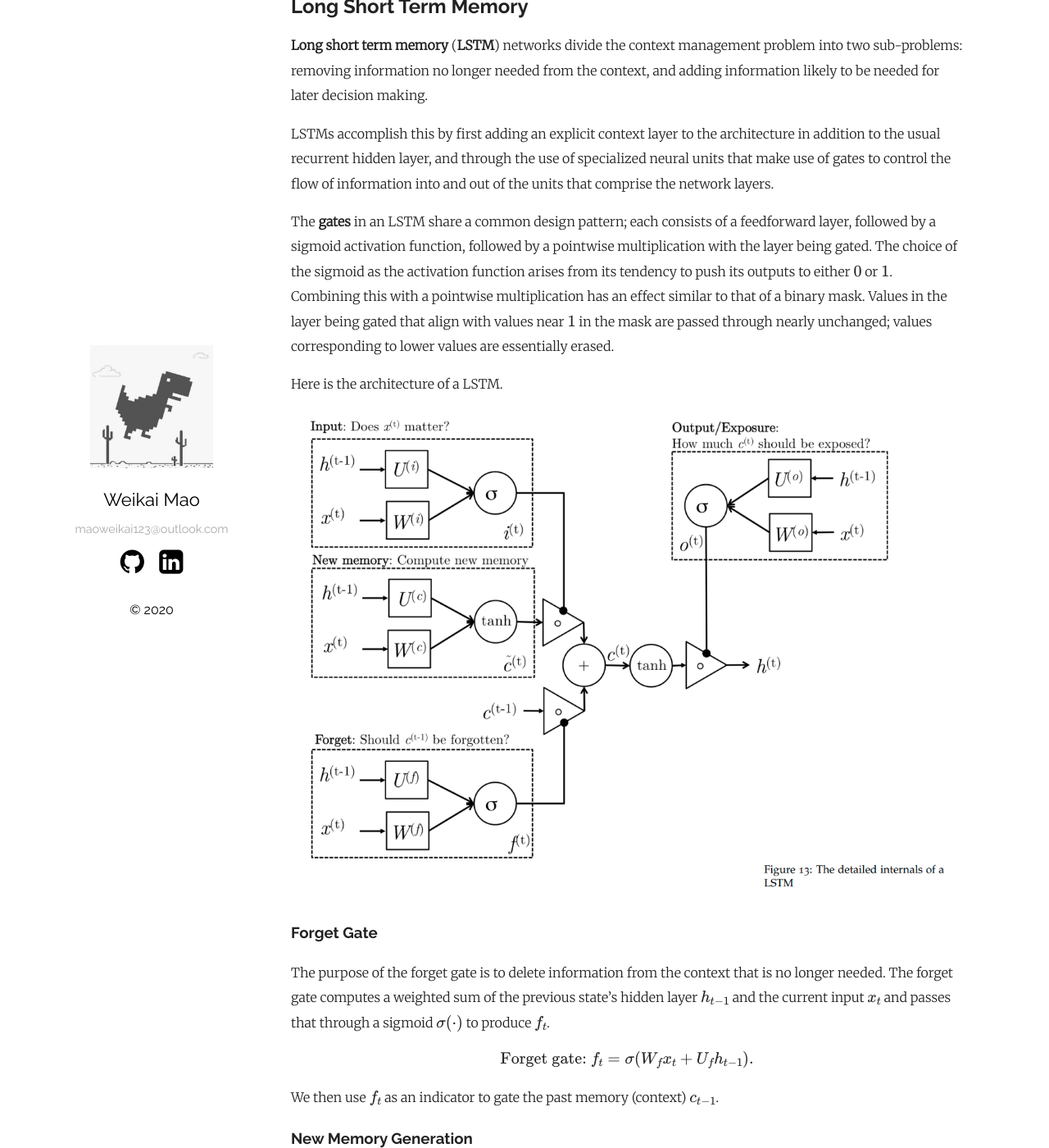
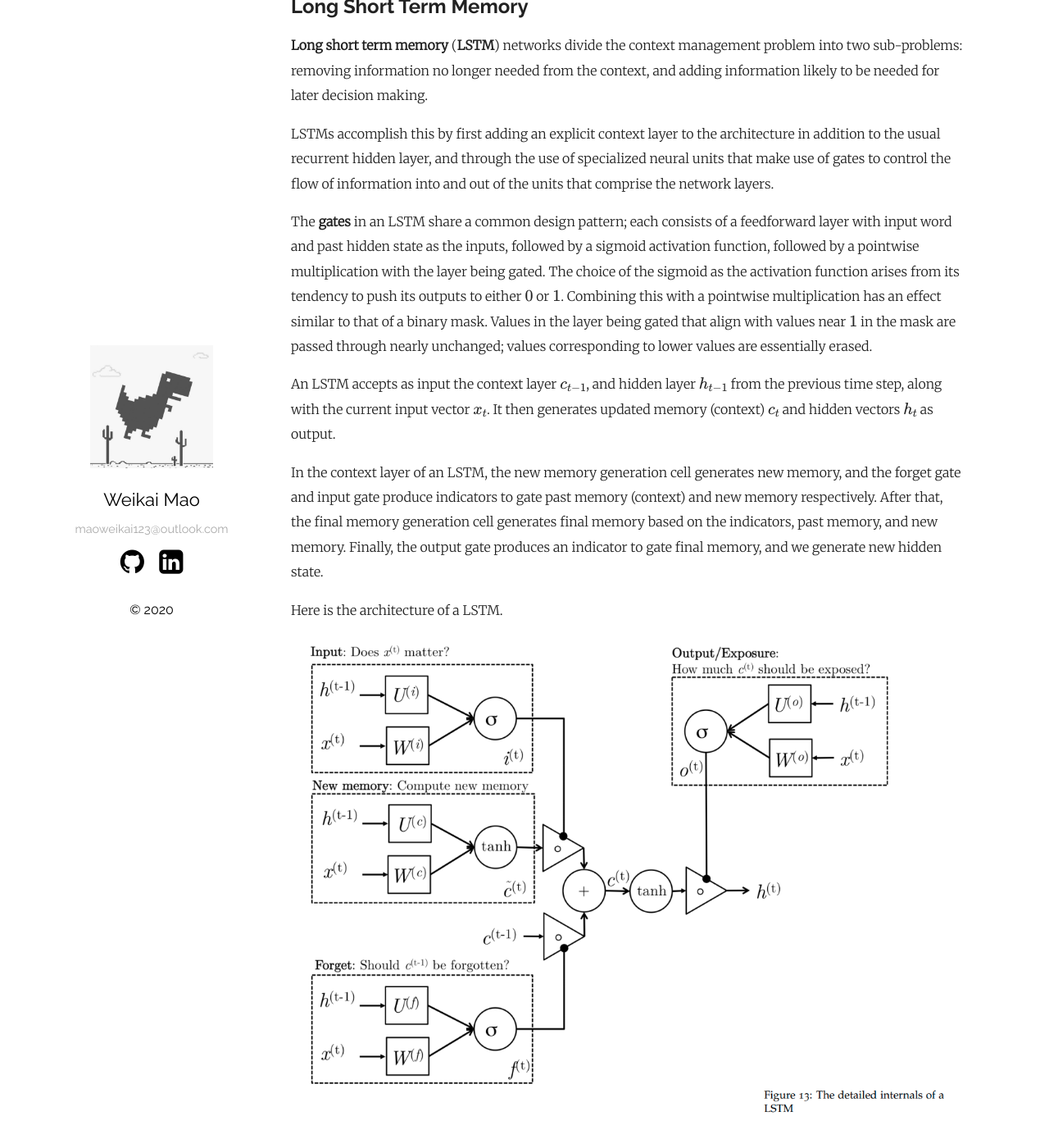
Before and after one commit to WalkerMao/walkermao.github.io, a Jekyll site: the page built from _posts/2020-06-30-LSTM.md, in a window 1280 px wide and 1400 px high, scrolled down 729 px. Shown: the whole window at 82% size. Built offline with Jekyll 4.4.1, drawn with Linux system fonts in a browser that asks for light colours; formulas are drawn with MathJax 3; comment, search, counter and statistics services are not loaded; some of the changed text lies outside the part shown.

Commit message:
update LSTM.md

```diff
--- a/_posts/2020-06-30-LSTM.md
+++ b/_posts/2020-06-30-LSTM.md
@@ -23,7 +23,12 @@ To address these issues, more complex network architectures have been designed t
 
 LSTMs accomplish this by first adding an explicit context layer to the architecture in addition to the usual recurrent hidden layer, and through the use of specialized neural units that make use of gates to control the flow of information into and out of the units that comprise the network layers.
 
-The **gates** in an LSTM share a common design pattern; each consists of a feedforward layer, followed by a sigmoid activation function, followed by a pointwise multiplication with the layer being gated. The choice of the sigmoid as the activation function arises from its tendency to push its outputs to either $0$ or $1$. Combining this with a pointwise multiplication has an effect similar to that of a binary mask. Values in the layer being gated that align with values near $1$ in the mask are passed through nearly unchanged; values corresponding to lower values are essentially erased.
+The **gates** in an LSTM share a common design pattern; each consists of a feedforward layer with input word and past hidden state as the inputs, followed by a sigmoid activation function, followed by a pointwise multiplication with the layer being gated. The choice of the sigmoid as the activation function arises from its tendency to push its outputs to either $0$ or $1$. Combining this with a pointwise multiplication has an effect similar to that of a binary mask. Values in the layer being gated that align with values near $1$ in the mask are passed through nearly unchanged; values corresponding to lower values are essentially erased.
+
+An LSTM accepts as input the context layer $$c_{t-1}$$, and hidden layer $$h_{t-1}$$ from the previous time step, along with the current input
+vector $$x_t$$. It then generates updated memory (context) $$c_t$$ and hidden vectors $$h_t$$ as output.
+
+In the context layer of an LSTM, the new memory generation cell generates new memory, and the forget gate and input gate produce indicators to gate past memory (context) and new memory respectively. After that, the final memory generation cell generates final memory based on the indicators, past memory, and new memory. Finally, the output gate produces an indicator to gate final memory, and we generate new hidden state.
 
 Here is the architecture of a LSTM.
 
@@ -31,7 +36,7 @@ Here is the architecture of a LSTM.
 
 ### Forget Gate
 
-The purpose of the forget gate is to delete information from the context that is no longer needed. The forget gate computes a weighted sum of the previous state's hidden layer $h_{t-1}$ and the current input $$x_t$$ and passes that through a sigmoid $$\sigma(\cdot)$$ to produce $f_t$.
+The purpose of the forget gate is to delete information from the past memory (context) that is no longer needed. The forget gate computes a weighted sum of the previous state's hidden layer $h_{t-1}$ and the current input $$x_t$$ and passes that through a sigmoid $$\sigma(\cdot)$$ to produce $f_t$.
 
 $$
 \text{Forget gate: } f_t = \sigma (W_{f}x_t + U_f h_{t-1}).
@@ -49,7 +54,7 @@ $$
 
 ### Input Gate
 
-The purpose of the input gate is to select information from new memory. The input gate uses the input word $x_t$ and the past hidden state $$h_{t-1}$$ to produce $$i_t$$.
+The purpose of the input gate is to select information from new memory (context). The input gate uses the input word $x_t$ and the past hidden state $$h_{t-1}$$ to produce $$i_t$$.
 
 $$
 \text{Input gate: } i_t = \sigma (W_{i}x_t + U_{i}h_{t-1}).
```
